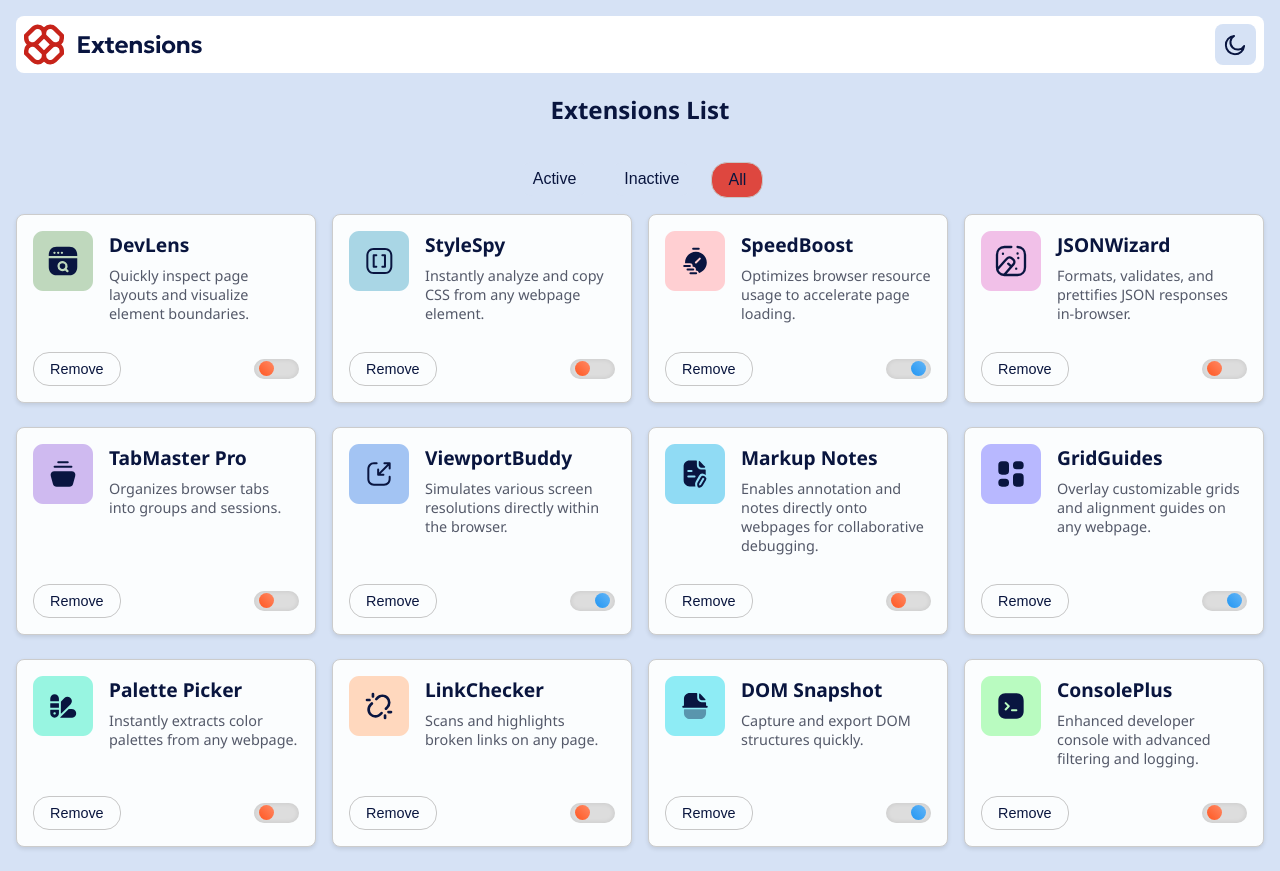
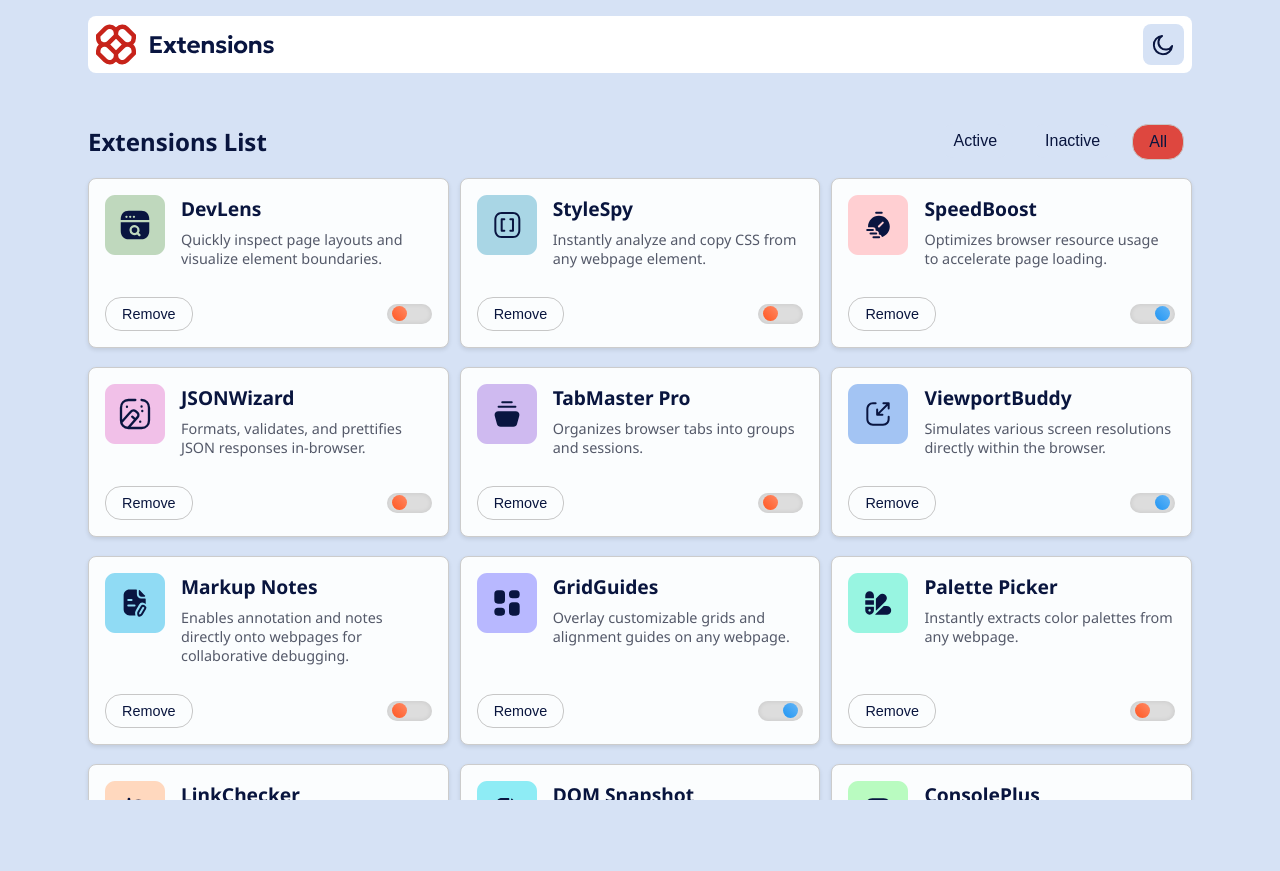
Before and after one commit to bleyyannick/browser-extension-manager-ui, a React (Vite) app: page / in a window 1280 px wide. After the commit the page ends 800 px from the top, so only its background shows below. Built offline with nearby package versions, Linux system fonts and the light colour scheme.

Commit message:
feat: styling for desktop device

```diff
--- a/src/App.css
+++ b/src/App.css
@@ -12,10 +12,8 @@
 }
 
 #app {
-  padding: 1rem;
+  padding: 1rem
 }
-
-
 
 .extensions_filter-list {
   list-style-type: none;
@@ -56,3 +54,17 @@
 .extensions_filter-list li {
   margin: 0 .5rem;
 }
+
+
+@media screen and (min-width: 780px) {
+  #app {
+    padding: 1rem 5.5rem;
+  }
+  #extensions_intro {
+    flex-direction: row;
+    justify-content: space-between;
+    gap: 1rem;
+    margin-top: 2rem;
+  }
+
+}
--- a/src/components/ExtensionsList/extensions.css
+++ b/src/components/ExtensionsList/extensions.css
@@ -24,7 +24,7 @@ h2 {
 #extension_list {
     display: grid;
     grid-template-columns: repeat(auto-fill, minmax(300px, 1fr));
-    gap: 1rem;
+    gap: .7rem;
 }
 
 .extension_logo {
--- a/src/index.css
+++ b/src/index.css
@@ -1,4 +1,8 @@
 @import url('https://fonts.googleapis.com/css2?family=Noto+Sans:ital,wght@0,100..900;1,100..900&display=swap');
+
+* {
+  box-sizing: border-box;
+}
 :root {
   /* ========== Colors ========== */
   /* --- Neutral --- */
@@ -45,6 +49,7 @@ html, body, #root{
   height: 100%;
   margin: 0;
   padding: 0;
+  overflow-x: hidden;
   background-color: var(--color-bg);
 }
 body {
```
